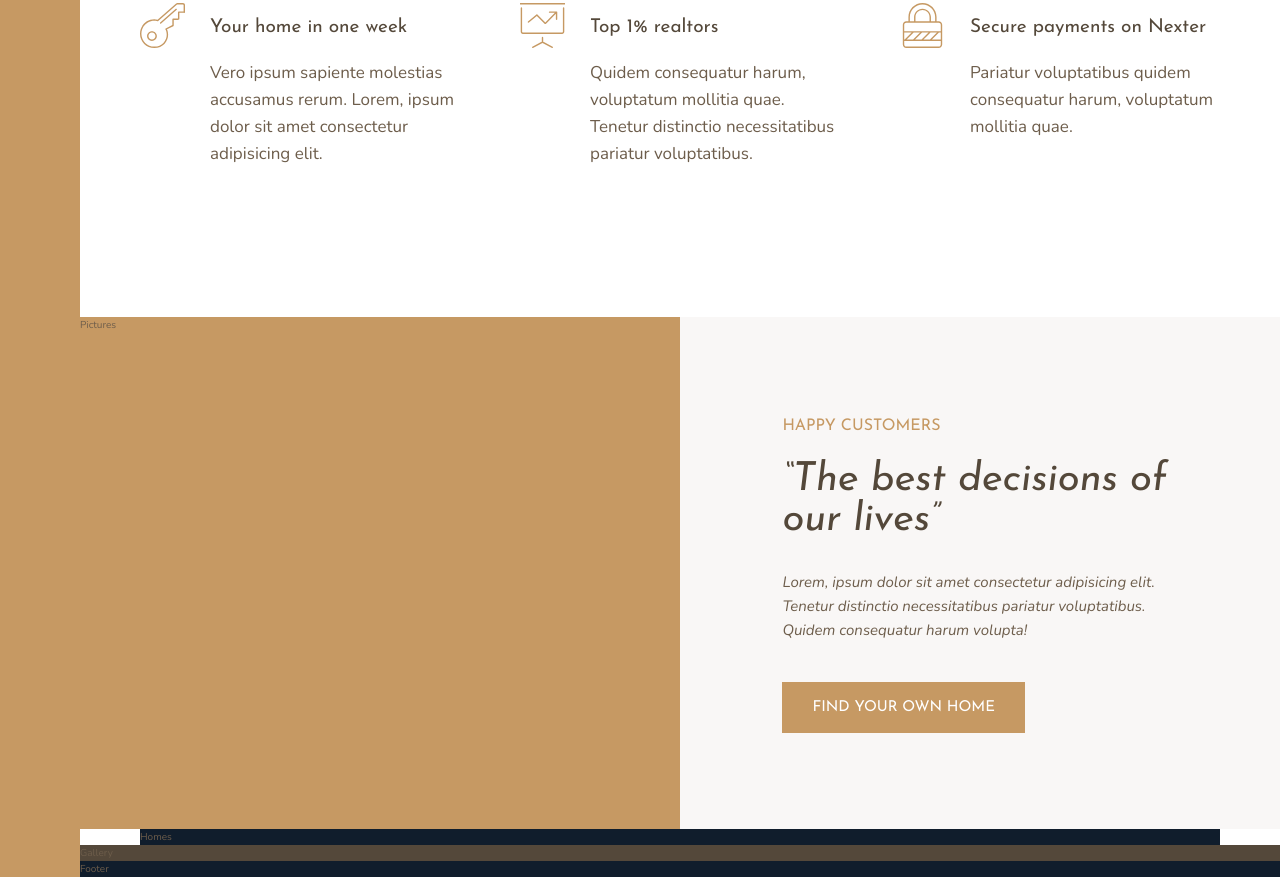
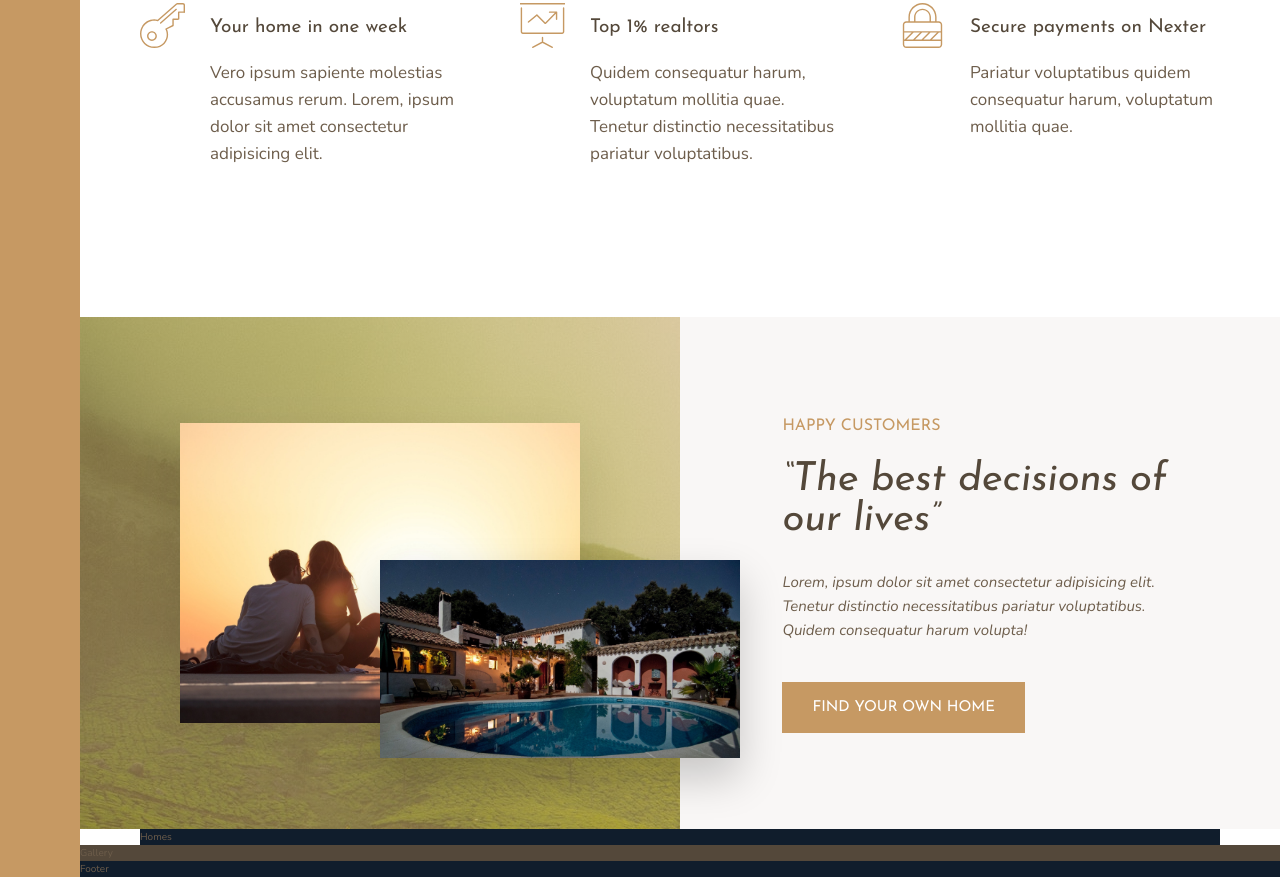
Before and after one commit to jacekzieba/Nexter, a website: page index.html in a window 1280 px wide. Shown: the part 991-1868 px from the top of the page. Drawn offline with nearby package versions, Linux system fonts and the light colour scheme.

Commit message:
story pictures

```diff
--- a/index.html
+++ b/index.html
@@ -70,7 +70,8 @@
         </section>
 
         <div class="story__pictures">
-            Pictures
+            <img src="/img/story-1.jpeg" alt="Couple with new house" class="story__img--1">
+            <img src="/img/story-2.jpeg" alt="New house" class="story__img--2">
         </div>
         <div class="story__content">
             <h3 class="heading-3 mb-sm">Happy customers</h3>
--- a/sass/_story.scss
+++ b/sass/_story.scss
@@ -2,6 +2,27 @@
     &__pictures {
         background-color: $color-primary;
         grid-column: full-start / col-end 4;
+        background-image: linear-gradient(rgba($color-primary, .5), rgba($color-primary, .5)), url(/img/back.jpg);
+
+        display: grid;
+        grid-template-rows: repeat(6, 1fr);
+        grid-template-columns: repeat(6, 1fr);
+        align-items: center;
+    }
+
+    &__img--1 {
+        width: 100%;
+        grid-row: 2/6;
+        grid-column: 2/6;
+        box-shadow: 0 2rem 5rem rgba(#000, .1);
+    }
+
+    &__img--2 {
+        width: 120%; //wyjście obrazka poza grid
+        grid-row: 4/6;
+        grid-column: 4/7;
+        z-index: 20; //wyjście obrazka poza grid
+        box-shadow: 0 2rem 4rem rgba(#000, .2);
     }
 
     &__content {
```
Also changed, not shown: sass/main.css, 1 other file.
